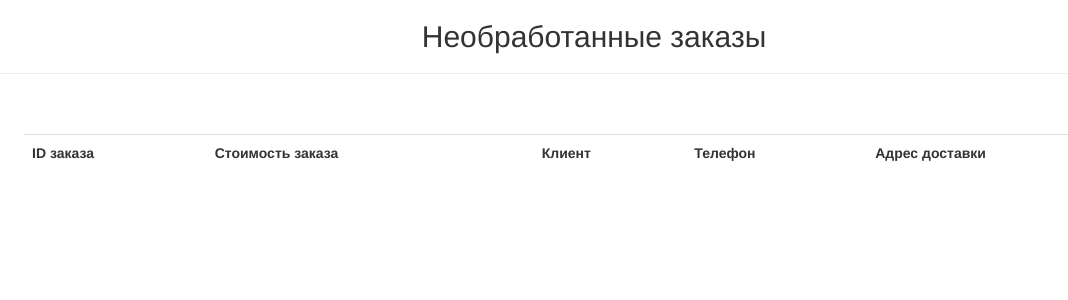
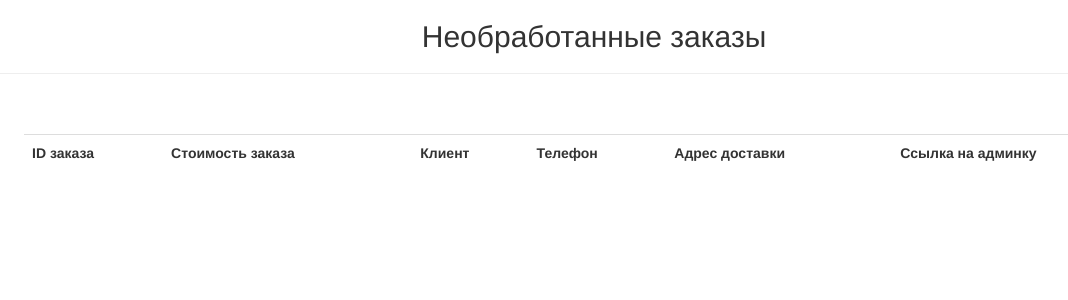
Before and after one commit to Prikur76/star-burger, a Django app: page /manager/orders/ in a window 1280 px wide. Shown: the part 52-352 px from the top of the page, without its empty margins (46-1114 px from the left). Run offline with Django 3.2, Linux system fonts and the light colour scheme; a user stored in the database is signed in; data comes from the database, SQL or seed files in the repository; data that the repository does not hold is empty; parts of the project's set-up code (start-up, migrations or seed data) failed here and were passed over; some libraries are stand-ins or nearby versions.

Commit message:
Add url for order editing

```diff
--- a/restaurateur/templates/order_items.html
+++ b/restaurateur/templates/order_items.html
@@ -18,6 +18,7 @@
       <th>Клиент</th>
       <th>Телефон</th>
       <th>Адрес доставки</th>
+      <th>Ссылка на админку</th>
     </tr>
 
     {% for item in order_items %}
@@ -27,6 +28,7 @@
         <td>{{ item.firstname }} {{ item.lastname }}</td>
         <td>{{ item.phonenumber }}</td>
         <td>{{ item.address }}</td>
+        <td><a href="{% url 'admin:foodcartapp_order_change' item.id %}">Редактировать</a></td>
       </tr>
     {% endfor %}
    </table>
```
